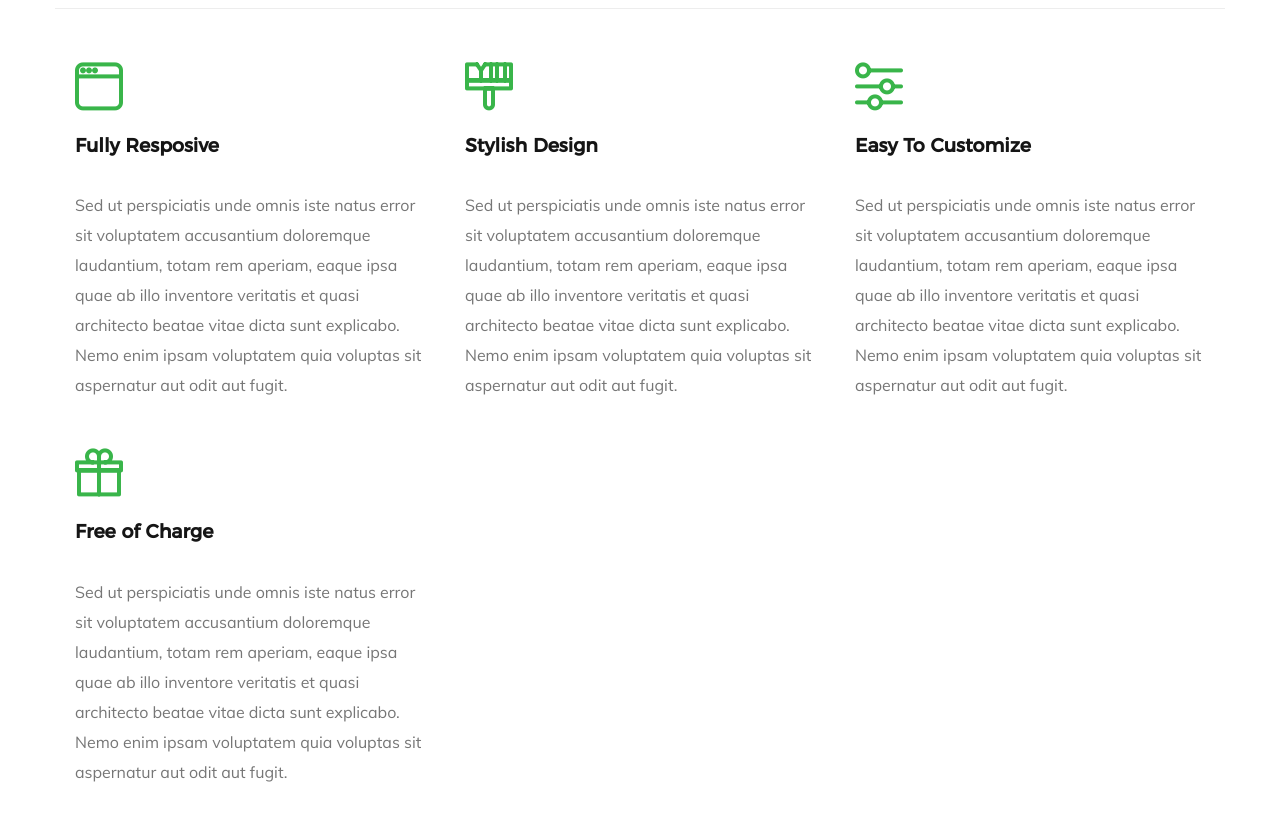
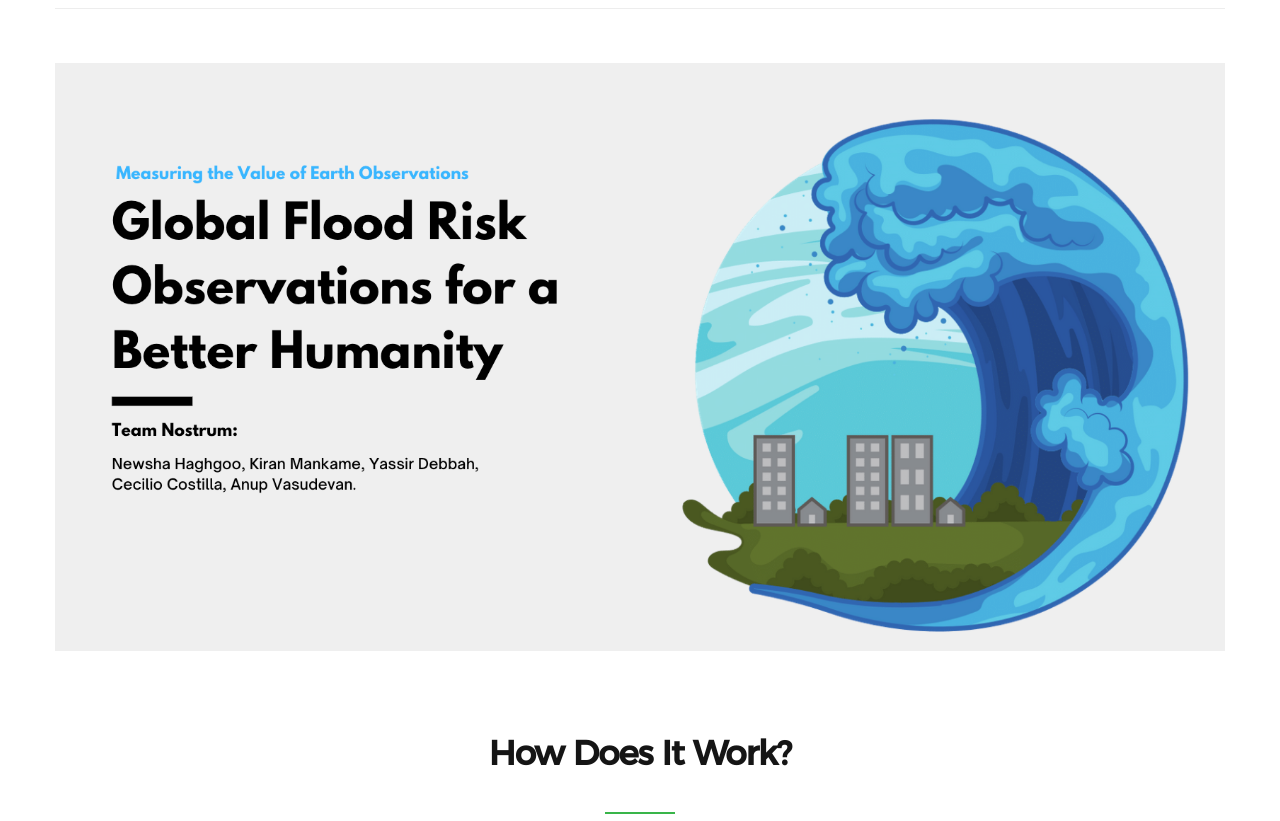
Before and after one commit to rtre84/nostrum-website, a plain HTML site: page index.html in a window 1280 px wide. Shown: the part 1420-2241 px from the top of the page. Drawn offline with Linux system fonts and the light colour scheme; files whose address does not match are found by name.

Commit message:
Added images and presentation download.

```diff
--- a/index.html
+++ b/index.html
@@ -44,7 +44,6 @@
 
    		<div class="header-logo" style="color: white">
             <img style="padding-top: 13px" src="images/small_logo.PNG" width="80">
-<!--	        <a href="index.html">Nostrum</a>-->
 	    </div>
 
 	   	<nav id="header-nav-wrap">
@@ -85,7 +84,7 @@
                         </a>
                         <a href="http://youtube.com" data-lity class="button stroke">
                             <span class="icon-play" aria-hidden="true"></span>
-                            Watch Video
+                            Download Our Pitch
                         </a>
                     </div>
 
@@ -131,64 +130,7 @@
         <div class="row about-features">
 
             <div class="features-list block-1-3 block-m-1-2 block-mob-full group">
-
-                <div class="bgrid feature" data-aos="fade-up">
-
-                    <span class="icon"><i class="icon-window"></i></span>
-
-                    <div class="service-content">
-
-                        <h3>Fully Resposive</h3>
-
-                        <p>Sed ut perspiciatis unde omnis iste natus error sit voluptatem accusantium doloremque laudantium, totam rem aperiam, eaque ipsa quae ab illo inventore veritatis et quasi architecto beatae vitae dicta sunt explicabo. Nemo enim ipsam voluptatem quia voluptas sit aspernatur aut odit aut fugit.
-                        </p>
-
-                    </div>
-
-                    </div> <!-- /bgrid -->
-
-                <div class="bgrid feature" data-aos="fade-up">
-
-                    <span class="icon"><i class="icon-paint-brush"></i></span>
-
-                    <div class="service-content">
-                        <h3>Stylish Design</h3>
-
-                        <p>Sed ut perspiciatis unde omnis iste natus error sit voluptatem accusantium doloremque laudantium, totam rem aperiam, eaque ipsa quae ab illo inventore veritatis et quasi architecto beatae vitae dicta sunt explicabo. Nemo enim ipsam voluptatem quia voluptas sit aspernatur aut odit aut fugit.
-                        </p>
-
-                    </div>
-
-                </div> <!-- /bgrid -->
-
-
-                <div class="bgrid feature" data-aos="fade-up">
-
-                    <span class="icon"><i class="icon-sliders"></i></span>
-
-                    <div class="service-content">
-                        <h3>Easy To Customize</h3>
-
-                        <p>Sed ut perspiciatis unde omnis iste natus error sit voluptatem accusantium doloremque laudantium, totam rem aperiam, eaque ipsa quae ab illo inventore veritatis et quasi architecto beatae vitae dicta sunt explicabo. Nemo enim ipsam voluptatem quia voluptas sit aspernatur aut odit aut fugit.
-                        </p>
-                    </div>
-
-                </div> <!-- /bgrid -->
-
-                <div class="bgrid feature" data-aos="fade-up">
-
-                    <span class="icon"><i class="icon-gift"></i></span>
-
-                    <div class="service-content">
-                        <h3>Free of Charge</h3>
-
-                        <p>Sed ut perspiciatis unde omnis iste natus error sit voluptatem accusantium doloremque laudantium, totam rem aperiam, eaque ipsa quae ab illo inventore veritatis et quasi architecto beatae vitae dicta sunt explicabo. Nemo enim ipsam voluptatem quia voluptas sit aspernatur aut odit aut fugit.
-                        </p>
-
-                    </div>
-
-                </div> <!-- /bgrid -->
-
+                <img src="images/team_overview.png" />
             </div> <!-- end features-list -->
 
         </div> <!-- end about-features -->
@@ -233,12 +175,16 @@
 
         <div class="row about-bottom-image">
 
-           <img src="images/app-screens-1200.png"
-                srcset="images/app-screens-600.png 600w,
-                        images/app-screens-1200.png 1200w,
-                        images/app-screens-2800.png 2800w"
-                sizes="(max-width: 2800px) 100vw, 2800px"
-                alt="App Screenshots" data-aos="fade-up">
+          <img src="images/app_overview.png"
+               alt="App Screenshots" data-aos="fade-up"
+          />
+
+<!--           <img src="images/app-screens-1200.png" -->
+<!--                srcset="images/app-screens-600.png 600w, -->
+<!--                        images/app-screens-1200.png 1200w, -->
+<!--                        images/app-screens-2800.png 2800w" -->
+<!--                sizes="(max-width: 2800px) 100vw, 2800px"-->
+<!--                alt="App Screenshots" data-aos="fade-up">-->
 
         </div>  <!-- end about-bottom-image -->
 
```
Also changed, not shown: images/app_overview.png (added), images/team_overview.png (added), 1 other file.
